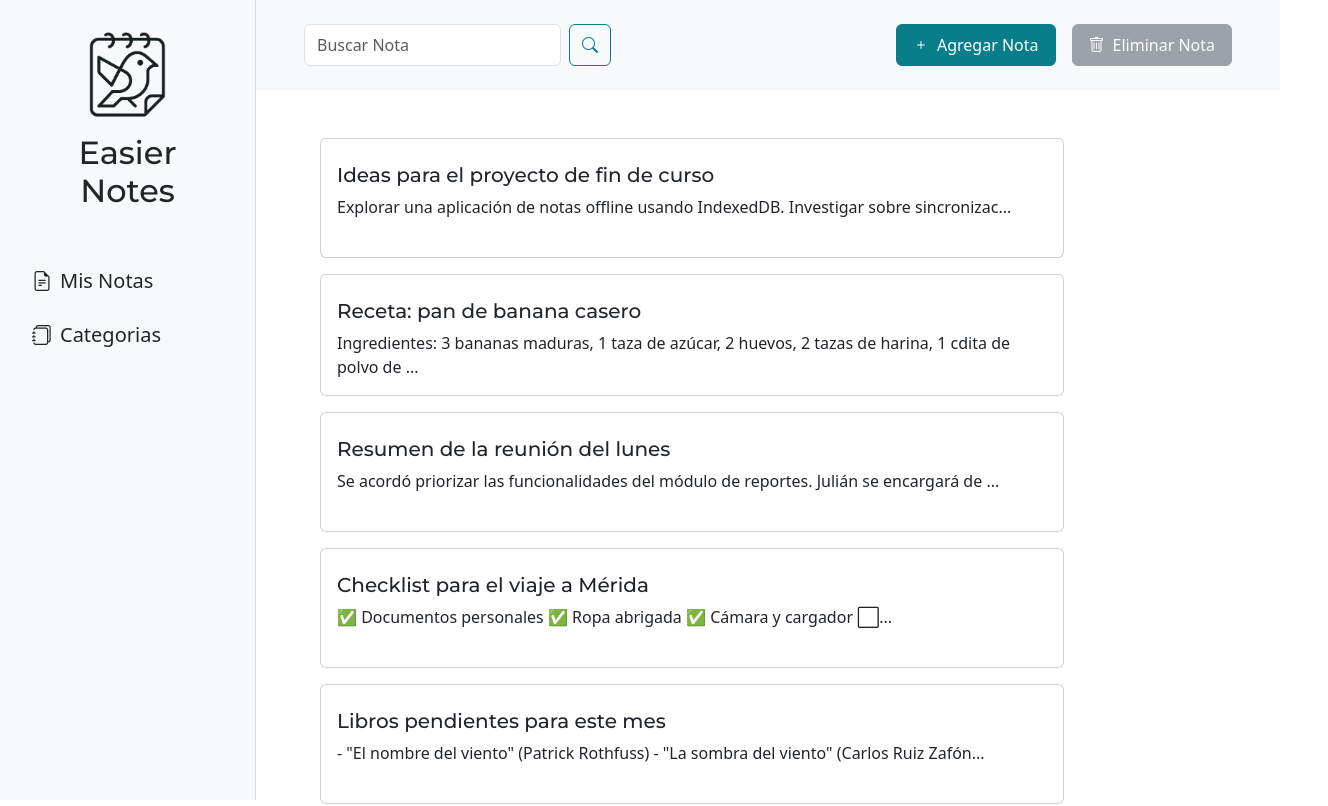
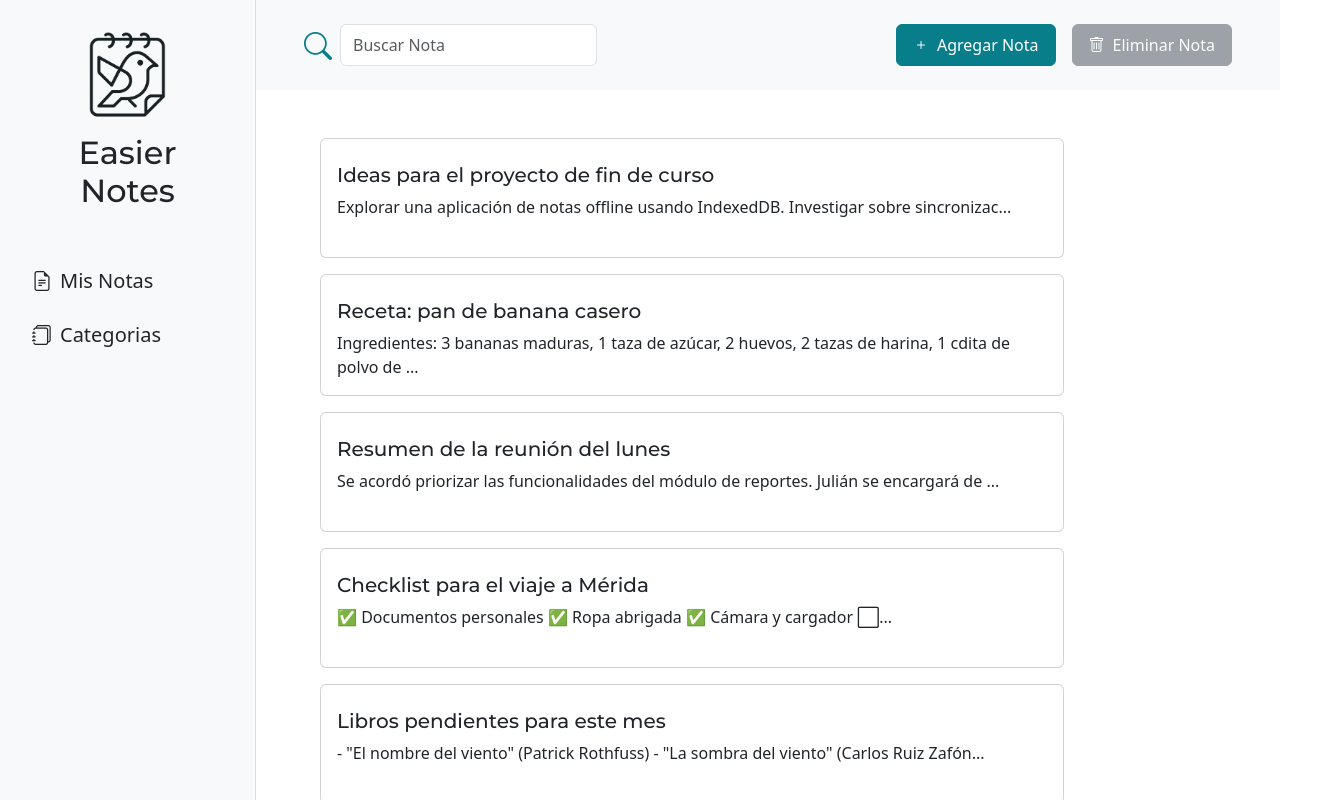
Before and after one commit to samtesito/EasierNotes, an Angular app in the folder src/Frontend-Angular/: page /notes in a window 1280 px wide. Shown: the top 806 px of the page, 1328 px wide, since content can reach past the window. Built offline with nearby package versions, Linux system fonts and the light colour scheme.

Commit message:
[+] Funcion buscar

```diff
--- a/src/Frontend-Angular/src/app/components/note-list/note-list.component.html
+++ b/src/Frontend-Angular/src/app/components/note-list/note-list.component.html
@@ -1,16 +1,17 @@
 <header
   class="container-fluid d-flex justify-content-between bg-light px-5 py-4 mb-5"
 >
-  <div class="d-flex" (click)="unselectNote()">
+
+<div class="d-flex align-center" (click)="unselectNote()">
+    <i class="bi bi-search text-primary fw-bold fs-3 me-2"></i>
     <input
+      #searchInput
       class="form-control me-2 py-2 header-text"
       type="search"
       placeholder="Buscar Nota"
       aria-label="Search"
+      (keyup)="updateSearchTerm(searchInput.value)"
     />
-    <button class="btn btn-outline-primary header-text" id="search-note">
-      <i class="bi bi-search"></i>
-    </button>
   </div>
 
   <div class="d-flex">
@@ -28,7 +29,7 @@
 </header>
 
 <section class="container mx-5 px-3">
-  @for (note of notes; track note.Id) {
+  @for (note of notes(); track note.Id) {
   <div
     class="card w-75 card-note d-flex flex-direction mb-3"
     (click)="selectNote(note)"
--- a/src/Frontend-Angular/src/app/components/note-list/note-list.component.ts
+++ b/src/Frontend-Angular/src/app/components/note-list/note-list.component.ts
@@ -1,4 +1,4 @@
-import { ChangeDetectionStrategy, Component, inject, signal } from '@angular/core';
+import { ChangeDetectionStrategy, Component, computed, inject, signal } from '@angular/core';
 import { NotesService } from '../../services/notes.service';
 import { Note } from '../../models/Note';
 import { Router } from '@angular/router';
@@ -15,8 +15,17 @@ export class NoteListComponent {
   notesService = inject(NotesService);
   modalService = inject(ModalService);
   router = inject(Router);
-  notes = this.notesService.MockNotes;
+  notesOriginal = this.notesService.MockNotes;
+
+  searchTerm = signal<string>('');
+
+  notes = computed(() => this.notesOriginal.filter(note =>{
+    if (this.searchTerm().length === 0) return true;
+    return (note.Name.toLowerCase().includes(this.searchTerm().toLowerCase()));
+  }));
+
   selectedNote = signal<Note | null>(null);
+
 
   displayContentOverview(html: string): string {
     const parser = new DOMParser();
@@ -25,6 +34,13 @@ export class NoteListComponent {
 
     return  contentOverview.length > 100 ? contentOverview.substring(0, 100) + '...' : contentOverview
   };
+
+  updateSearchTerm(value: string | null) {
+    if (value === null)
+      this.searchTerm.set('');
+     else
+      this.searchTerm.set(value);
+  }
 
   unselectNote(){
     this.selectedNote.set(null);
@@ -59,7 +75,10 @@ openDeleteModal(){
 
 deleteNote() {
   if (this.selectedNote() !== null) {
-    this.notes = this.notes.filter(note => note.Id !== this.selectedNote()?.Id);
+    this.notesOriginal = this.notesOriginal.filter(note => note.Id !== this.selectedNote()?.Id);
+    //Se actualiza el searchTerm para que se actualice la lista de notas
+    this.searchTerm.set(this.searchTerm());
+
     this.unselectNote();
     //TODO: peticion delete al backend
   }
--- a/src/Frontend-Angular/src/styles.css
+++ b/src/Frontend-Angular/src/styles.css
@@ -34,6 +34,8 @@
 
 body {
   display: flex;
+  margin: 0;
+  padding: 0;
   }
 
 #main-frame{
@@ -43,6 +45,7 @@ body {
   background-color: #ffffff;
   height: 100vh;
   width: 80vw;
+  overflow-x: hidden;
 }
 
 .main-font {
```
